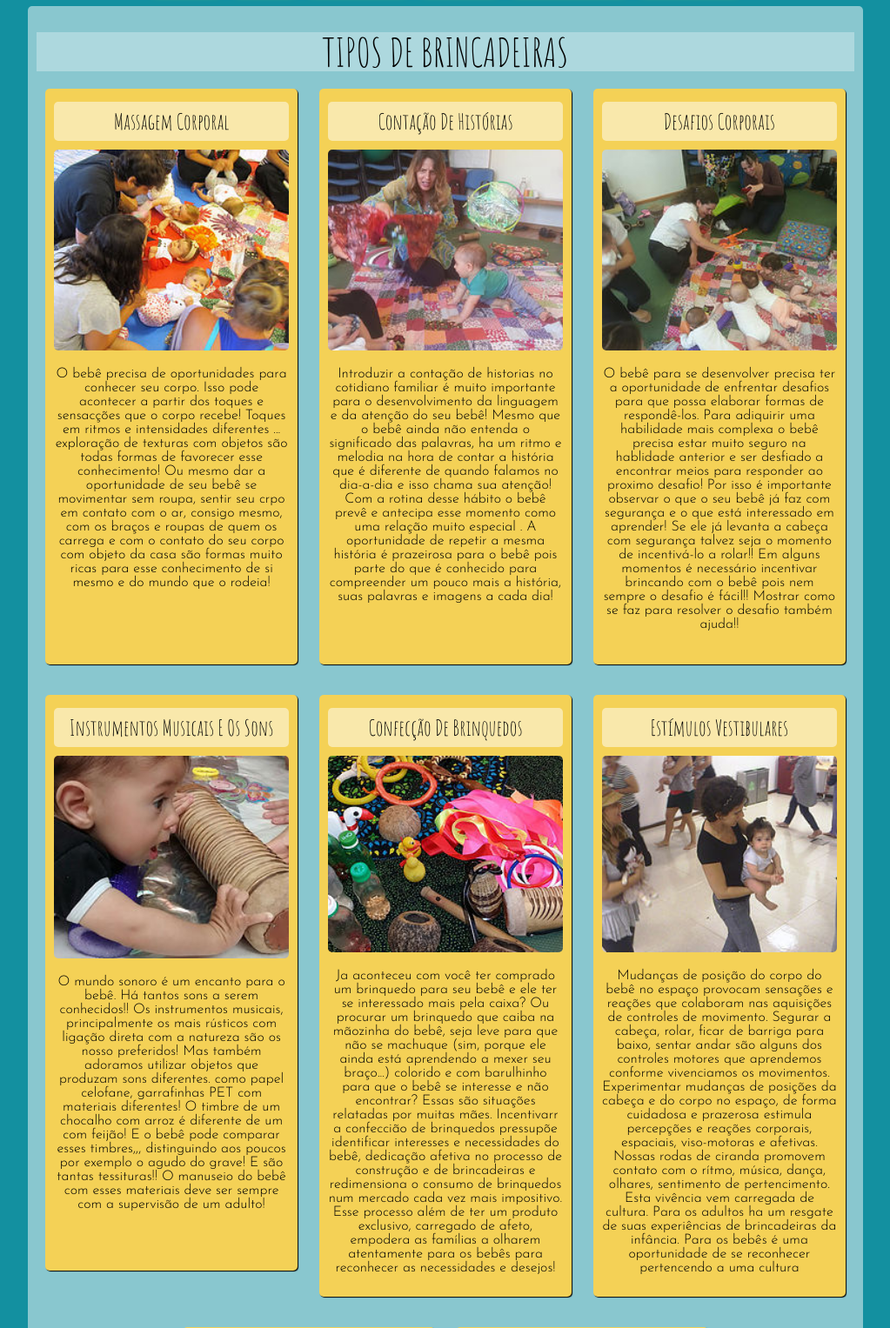
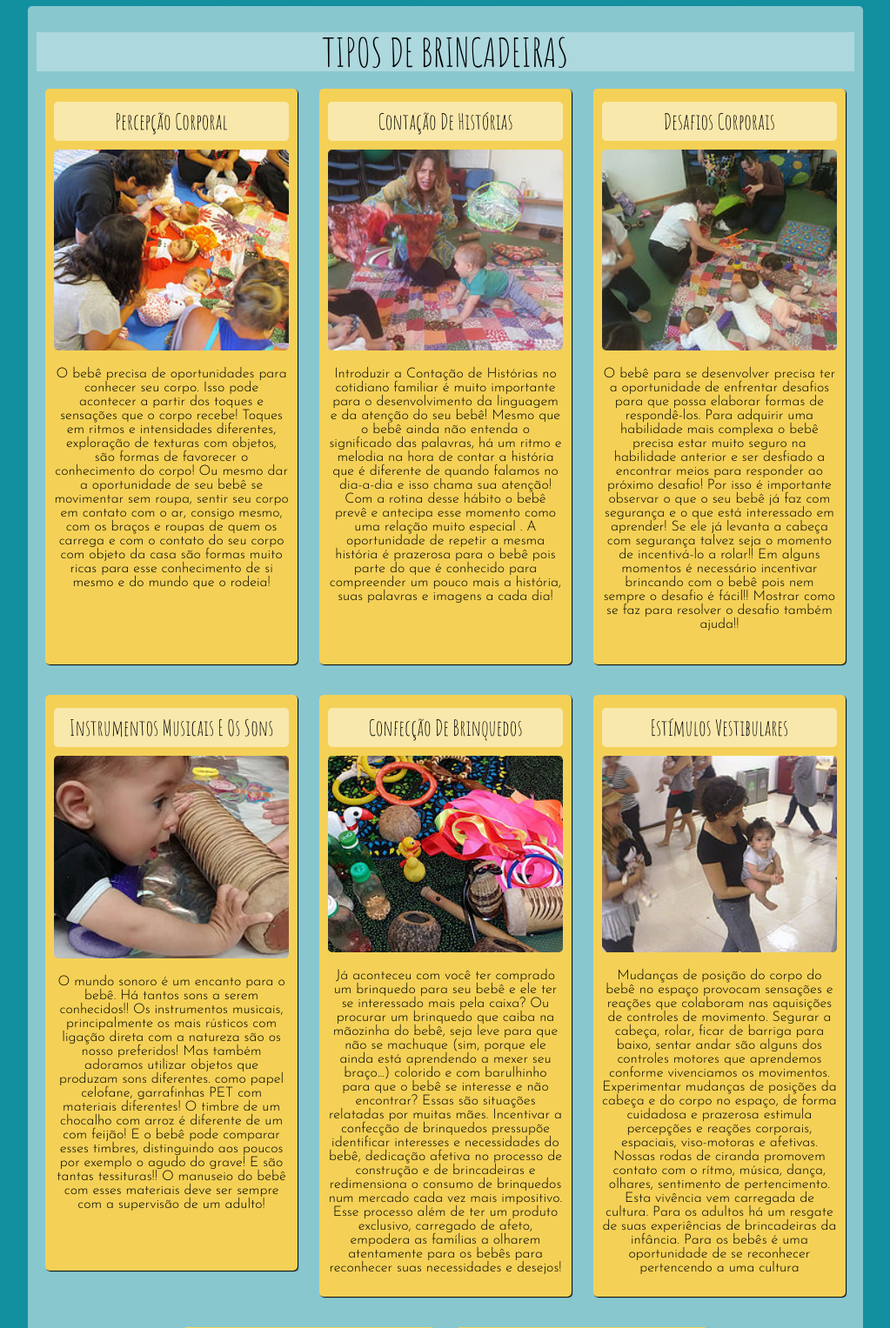
Before and after one commit to franklindeoliveira/lacosdeencantamento, a PHP site: page /brincadeiras.php in a window 1280 px wide. Shown: the part 272-1799 px from the top of the page at 87% size, without its empty margins (128-1151 px from the left). Run offline with PHP 8.4, Linux system fonts and the light colour scheme.

Commit message:
correção ortografica

```diff
--- a/brincadeiras.php
+++ b/brincadeiras.php
@@ -16,11 +16,11 @@
             <h2>Tipos de brincadeiras</h2>
             <section class="massagem-corporal">
                 <figure class="painel">
-                    <h3>Massagem Corporal</h3>
+                    <h3>Percepção Corporal</h3>
                     <img src="img/massagem-corporal.jpg" alt="Massagem Corporal">
                     <figcaption>
                         <p>
-                            O bebê precisa de oportunidades para conhecer seu corpo. Isso pode acontecer a partir dos toques e sensacções que o corpo recebe! Toques em ritmos e intensidades diferentes ... exploração de texturas com objetos são todas formas de favorecer esse conhecimento! Ou mesmo dar a oportunidade de seu bebê se movimentar sem roupa, sentir seu crpo em contato com o ar, consigo mesmo, com  os braços e roupas de quem os carrega e com o contato do seu corpo com objeto da casa são formas muito ricas para esse conhecimento de si mesmo e do mundo que o rodeia!
+                            O bebê precisa de oportunidades para conhecer seu corpo. Isso pode acontecer a partir dos toques e sensações que o corpo recebe! Toques em ritmos e intensidades diferentes, exploração de texturas com objetos, são formas de favorecer o conhecimento do corpo! Ou mesmo dar a oportunidade de seu bebê se movimentar sem roupa, sentir seu corpo em contato com o ar, consigo mesmo, com  os braços e roupas de quem os carrega e com o contato do seu corpo com objeto da casa são formas muito ricas para esse conhecimento de si mesmo e do mundo que o rodeia!
                        </p>
                     </figcaption>
                 </figure>
@@ -31,7 +31,7 @@
                     <img src="img/contacao-historias.jpg" alt="Contação de Histórias">
                     <figcaption>
                         <p>
-                            Introduzir a contação de  historias no cotidiano familiar é muito importante para o desenvolvimento da linguagem e da atenção do seu bebê! Mesmo que o bebê ainda não entenda o significado das palavras, ha um ritmo e melodia na hora de contar a história que é diferente de quando falamos no dia-a-dia e isso chama sua atenção! Com a rotina desse hábito o bebê  prevê e antecipa esse momento como uma relação muito especial . A oportunidade de repetir a mesma história é prazeirosa para o bebê pois parte do que é conhecido para compreender um pouco mais a história, suas palavras e  imagens a cada dia!
+                            Introduzir a Contação de Histórias no cotidiano familiar é muito importante para o desenvolvimento da linguagem e da atenção do seu bebê! Mesmo que o bebê ainda não entenda o significado das palavras, há um ritmo e melodia na hora de contar a história que é diferente de quando falamos no dia-a-dia e isso chama sua atenção! Com a rotina desse hábito o bebê  prevê e antecipa esse momento como uma relação muito especial . A oportunidade de repetir a mesma história é prazerosa para o bebê pois parte do que é conhecido para compreender um pouco mais a história, suas palavras e imagens a cada dia!
                        </p>
                     </figcaption>
                 </figure>
@@ -42,7 +42,7 @@
                     <img src="img/desafios-corporais.jpg" alt="Desafios Corporais">
                     <figcaption>
                         <p>
-                            O bebê para se desenvolver precisa ter a oportunidade de enfrentar desafios para que possa elaborar formas de respondê-los. Para adiquirir uma habilidade mais complexa o bebê precisa estar muito seguro na hablidade anterior e ser desfiado a encontrar meios para responder ao proximo desafio! Por isso é importante observar o que o seu bebê já faz com segurança e o que está interessado em aprender! Se ele já levanta a cabeça com segurança talvez seja o momento de incentivá-lo a rolar!! Em alguns momentos é necessário incentivar brincando com o bebê pois nem sempre o desafio é fácil!! Mostrar como se faz para resolver o desafio também ajuda!!
+                            O bebê para se desenvolver precisa ter a oportunidade de enfrentar desafios para que possa elaborar formas de respondê-los. Para adquirir uma habilidade mais complexa o bebê precisa estar muito seguro na habilidade anterior e ser desfiado a encontrar meios para responder ao próximo desafio! Por isso é importante observar o que o seu bebê já faz com segurança e o que está interessado em aprender! Se ele já levanta a cabeça com segurança talvez seja o momento de incentivá-lo a rolar!! Em alguns momentos é necessário incentivar brincando com o bebê pois nem sempre o desafio é fácil!! Mostrar como se faz para resolver o desafio também ajuda!!
                        </p>
                     </figcaption>
                 </figure>
@@ -53,7 +53,7 @@
                     <img src="img/instrumentos-musicais.jpg" alt="Instrumentos Musicais e os Sons">
                     <figcaption>
                         <p>
-                            O mundo sonoro é um encanto para o bebê. Há tantos sons a serem conhecidos!! Os instrumentos musicais, principalmente os mais rústicos com ligação direta com a natureza são os nosso preferidos! Mas também adoramos utilizar objetos que produzam sons diferentes. como papel celofane, garrafinhas PET com materiais diferentes! O timbre de um chocalho com arroz é diferente  de um com feijão! E o bebê pode comparar esses timbres,,, distinguindo aos poucos por exemplo o agudo do grave! E são tantas tessituras!! O manuseio do bebê com esses materiais deve ser sempre com a supervisão de um adulto!
+                            O mundo sonoro é um encanto para o bebê. Há tantos sons a serem conhecidos!! Os instrumentos musicais, principalmente os mais rústicos com ligação direta com a natureza são os nosso preferidos! Mas também adoramos utilizar objetos que produzam sons diferentes. como papel celofane, garrafinhas PET com materiais diferentes! O timbre de um chocalho com arroz é diferente  de um com feijão! E o bebê pode comparar esses timbres, distinguindo aos poucos por exemplo o agudo do grave! E são tantas tessituras!! O manuseio do bebê com esses materiais deve ser sempre com a supervisão de um adulto!
                        </p>
                     </figcaption>
                 </figure>
@@ -64,8 +64,8 @@
                     <img src="img/confeccao-brinquedos.jpg" alt="Confecção de Brinquedos">
                     <figcaption>
                         <p>
-                            Ja aconteceu com você ter comprado um brinquedo para seu bebê e ele ter se interessado mais pela caixa? Ou procurar um brinquedo que caiba na mãozinha do bebê, seja leve para que não se machuque (sim, porque ele ainda está aprendendo a mexer seu braço...) colorido e com barulhinho para que o bebê se interesse e não encontrar?
-Essas são situações relatadas por muitas mães. Incentivarr a confeccião de brinquedos pressupõe identificar interesses e necessidades do bebê, dedicação afetiva no processo de construção e de brincadeiras e redimensiona o consumo de brinquedos num mercado cada vez mais impositivo. Esse  processo além de ter um produto exclusivo, carregado de afeto, empodera as famílias a olharem atentamente para os bebês para reconhecer as necessidades e desejos!
+                            Já aconteceu com você ter comprado um brinquedo para seu bebê e ele ter se interessado mais pela caixa? Ou procurar um brinquedo que caiba na mãozinha do bebê, seja leve para que não se machuque (sim, porque ele ainda está aprendendo a mexer seu braço...) colorido e com barulhinho para que o bebê se interesse e não encontrar?
+Essas são situações relatadas por muitas mães. Incentivar a confecção de brinquedos pressupõe identificar interesses e necessidades do bebê, dedicação afetiva no processo de construção e de brincadeiras e redimensiona o consumo de brinquedos num mercado cada vez mais impositivo. Esse  processo além de ter um produto exclusivo, carregado de afeto, empodera as famílias a olharem atentamente para os bebês para reconhecer suas necessidades e desejos!
                         </p>
                     </figcaption>
                 </figure>
@@ -76,7 +76,7 @@ Essas são situações relatadas por muitas mães. Incentivarr a confeccião de
                     <img src="img/estimulos-vestibulares.jpg" alt="Estímulos Vestibulares">
                     <figcaption>
                         <p>
-                            Mudanças de posição do corpo do bebê no espaço  provocam sensações e reações que colaboram nas aquisições de controles de movimento. Segurar a cabeça, rolar, ficar de barriga para baixo, sentar andar são alguns dos controles motores que aprendemos conforme vivenciamos os movimentos. Experimentar mudanças de posições da cabeça e do corpo no espaço, de forma cuidadosa e prazerosa estimula percepções  e reações corporais, espaciais, viso-motoras e afetivas. Nossas rodas de ciranda promovem contato com o rítmo, música,  dança, olhares, sentimento de pertencimento. Esta vivência vem  carregada de cultura. Para os adultos ha um resgate de suas experiências de brincadeiras da infância. Para os bebês é uma oportunidade de se reconhecer pertencendo a uma cultura
+                            Mudanças de posição do corpo do bebê no espaço  provocam sensações e reações que colaboram nas aquisições de controles de movimento. Segurar a cabeça, rolar, ficar de barriga para baixo, sentar andar são alguns dos controles motores que aprendemos conforme vivenciamos os movimentos. Experimentar mudanças de posições da cabeça e do corpo no espaço, de forma cuidadosa e prazerosa estimula percepções  e reações corporais, espaciais, viso-motoras e afetivas. Nossas rodas de ciranda promovem contato com o rítmo, música,  dança, olhares, sentimento de pertencimento. Esta vivência vem  carregada de cultura. Para os adultos há um resgate de suas experiências de brincadeiras da infância. Para os bebês é uma oportunidade de se reconhecer pertencendo a uma cultura
                         </p>
                     </figcaption>
                 </figure>
@@ -87,7 +87,7 @@ Essas são situações relatadas por muitas mães. Incentivarr a confeccião de
                     <img src="img/exploracao-objetos.jpg" alt="Exploração de objetos cotidianos">
                     <figcaption>
                         <p>
-                            Os bebês se interessam por tudo que os cercam. Especialmente pelo que a mamãe e o papai mais ¨brincam¨. Não é raro que se interessem pelas garrafas de água, por óculos, colares., chaves.....Esses objetos são muito interessantes para os bebês. Primeiramnte pela novidade sensorial, mas também porque são utilizados  pelos adultos no cotidiano. A escolha dos objetos deve levar em conta a segurança (sem pontas, sem peças pequenas que se soltam, etc), a informação sensorial (áspero, macio, frio, quente, enrugado, pegajoso, etc) e podem ainda ser temáticos ( cozinha, tecidos, potes de diferentes tamanhos, formatos e materiais.
+                            Os bebês se interessam por tudo que os cercam. Especialmente pelo que a mamãe e o papai mais ¨brincam¨. Não é raro que se interessem pelas garrafas de água, por óculos, colares e chaves. Esses objetos são muito interessantes para os bebês. Primeiramente pela novidade sensorial, mas também porque são utilizados  pelos adultos no cotidiano. A escolha dos objetos deve levar em conta a segurança (sem pontas, sem peças pequenas que se soltam, etc), a informação sensorial (áspero, macio, frio, quente, enrugado, pegajoso, etc) e podem ainda ser temáticos (cozinha, tecidos, potes de diferentes tamanhos, formatos e materiais).
                         </p>
                     </figcaption>
                 </figure>
--- a/index.php
+++ b/index.php
@@ -30,9 +30,9 @@
                 <img src="img/local-curumim.jpg" alt="Local Curumim">
                 <figcaption>
                     <p>Toda 4f !</p>
-                    <p>Para Bebês de 4 meses a 6 meses as 14h30</p>
+                    <p>Para bebês de 4 meses a 6 meses as 14h30</p>
                     <p>Para bebês de 7 meses a 12 meses as 15h30</p>
-                    <p>Faça sua incrição nos mandando um email informando que dia irá brincar conosco e a idade do bebê!</p>
+                    <p>Faça sua inscrição nos mandando um email informando que dia irá brincar conosco e a idade do bebê!</p>
                     <p>lacosdeencantamento@gmail.com</p>
                 </figcaption>
             </figure>
```
Also changed, not shown: sobre.php (+5 -5 lines), img/logo.svg.
